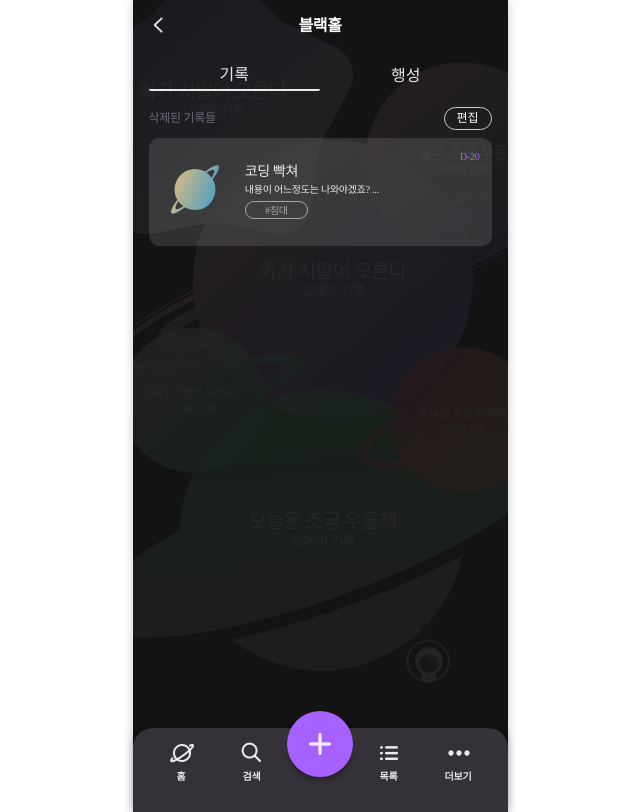
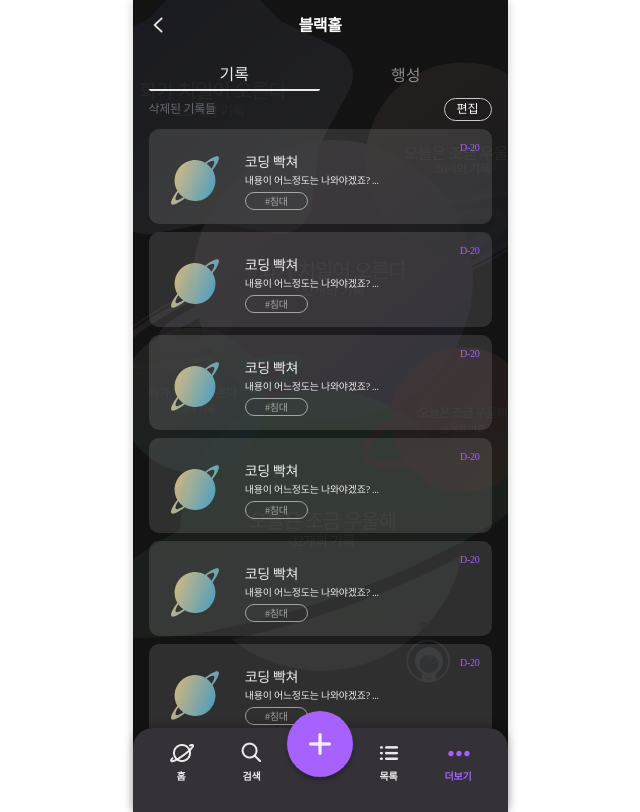
Before and after one commit to KMU-WINK/OMO, a React (Create React App) app in the folder front/: page /blackHole in a window 1280 px wide. Shown: the whole page, without its empty margins (320-960 px from the left). Built offline with nearby package versions, Linux system fonts and the light colour scheme; a web font is replaced by a local one.

Commit message:
update css & footer

```diff
--- a/front/src/components/blackhole/content.js
+++ b/front/src/components/blackhole/content.js
@@ -28,6 +28,7 @@ const Wrap = styled.div`
   color: rgba(255, 255, 255, 0.9);
   padding: 12px;
   border-radius: 10px;
+  margin-top: 8px;
 `;
 const Dday = styled.div`
   width: 100%;
--- a/front/src/components/common/footer.js
+++ b/front/src/components/common/footer.js
@@ -5,8 +5,17 @@ import styled from 'styled-components';
 import home from '../../images/common/home_icon.png';
 import search from '../../images/common/search_icon.png';
 import list from '../../images/common/list_icon.png';
+import list_purple from '../../images/common/list_purple.png';
 import more from '../../images/common/more_icon.png';
+import more_purple from '../../images/common/more_purple.png';
 import plus from '../../images/common/plus_icon.png';
+
+const listPurple = {
+    background: "url(" + list_purple + ") no-repeat",
+}
+const morePurple = {
+    background: "url(" + more_purple + ") no-repeat",
+}
 
 const Footer = (props) => {
     const history = useHistory();
@@ -27,14 +36,30 @@ const Footer = (props) => {
                         <div className={"plus"} onClick={() => history.push('/create')}/>
                     </div>
                 </PlusWrap>
+                { props.page === "list" ?
+                    <div>
+                        <ListWrap>
+                            <div onClick={() => history.push('/list')} style={listPurple}/>
+                            <p style={{color: "#A661FF"}}>목록</p>
+                        </ListWrap>
+                        <MoreWrap>
+                            <div onClick={() => history.push('/moreDetail')}/>
+                            <p>더보기</p>
+                        </MoreWrap>
+                    </div>
+                    :
+                    <div>
                         <ListWrap>
                             <div onClick={() => history.push('/list')}/>
                             <p>목록</p>
                         </ListWrap>
                         <MoreWrap>
-                    <div onClick={() => history.push('/moreDetail')}/>
-                    <p>더보기</p>
+                            <div onClick={() => history.push('/moreDetail')} style={morePurple}/>
+                            <p style={{color: "#A661FF"}}>더보기</p>
                         </MoreWrap>
+                    </div>
+
+                }
             </Wrap>
         </BackGround>
     )
--- a/front/src/pages/BlackHole.js
+++ b/front/src/pages/BlackHole.js
@@ -41,13 +41,13 @@ const BlackHole = (props) => {
 
     return (
         <Background>
+            <Header state={"Back"} title={"블랙홀"}></Header>
             <ContentContainer>
-                <Header state={"Back"} title={"블랙홀"}></Header>
                 {
                     editMode == false ?
                         <SelectContainer>
                             <Select onClick={ ()=>changeActive() } active={ isActive1 }>기록</Select>
-                            <Select onClick={ ()=>changeActive() } active={ isActive2 }>행성</Select>
+                            <Select onClick={ ()=>changeActive() } active={ isActive2 } style={{color: "rgba(255, 255, 255, 0.5)"}}>행성</Select>
                         </SelectContainer>
                         :
                         <EditContainer>
@@ -62,8 +62,17 @@ const BlackHole = (props) => {
                     }
                 </Menu>
                 <Content  day={"20"} profileImgSrc={ planet } title={"코딩 빡쳐"} detail={"내용이 어느정도는 나와야겠죠? ..."} hashtag={"침대"}/>
-                <Footer />
+                <Content  day={"20"} profileImgSrc={ planet } title={"코딩 빡쳐"} detail={"내용이 어느정도는 나와야겠죠? ..."} hashtag={"침대"}/>
+                <Content  day={"20"} profileImgSrc={ planet } title={"코딩 빡쳐"} detail={"내용이 어느정도는 나와야겠죠? ..."} hashtag={"침대"}/>
+                <Content  day={"20"} profileImgSrc={ planet } title={"코딩 빡쳐"} detail={"내용이 어느정도는 나와야겠죠? ..."} hashtag={"침대"}/>
+                <Content  day={"20"} profileImgSrc={ planet } title={"코딩 빡쳐"} detail={"내용이 어느정도는 나와야겠죠? ..."} hashtag={"침대"}/>
+                <Content  day={"20"} profileImgSrc={ planet } title={"코딩 빡쳐"} detail={"내용이 어느정도는 나와야겠죠? ..."} hashtag={"침대"}/>
+                <Content  day={"20"} profileImgSrc={ planet } title={"코딩 빡쳐"} detail={"내용이 어느정도는 나와야겠죠? ..."} hashtag={"침대"}/>
+                <Content  day={"20"} profileImgSrc={ planet } title={"코딩 빡쳐"} detail={"내용이 어느정도는 나와야겠죠? ..."} hashtag={"침대"}/>
+                <Content  day={"20"} profileImgSrc={ planet } title={"코딩 빡쳐"} detail={"내용이 어느정도는 나와야겠죠? ..."} hashtag={"침대"}/>
+                <Content  day={"20"} profileImgSrc={ planet } title={"코딩 빡쳐"} detail={"내용이 어느정도는 나와야겠죠? ..."} hashtag={"침대"}/>
             </ContentContainer>
+            <Footer />
             <Wrap>
                 <WrapMain>
                     {planets.length === 0 ?
@@ -80,11 +89,13 @@ const BlackHole = (props) => {
 export default BlackHole;
 
 const Background = styled.div`
+  height: 812px;
   position: relative;
+  background: rgba(0, 0, 0, 0.85);
 `;
 const Wrap = styled.div`
   width: 100%;
-  height: 780px;
+  height: 100%;
   position: absolute;
   top: 0;
   left: 0;
@@ -92,12 +103,12 @@ const Wrap = styled.div`
   z-index: -5;
   background: black;
   overflow: hidden;
-  padding-top: 30px;
 `;
 const WrapMain = styled.div`
   display: flex;
   align-items: center;
   backdrop-filter: blur(4px);
+  padding-top: 30px;
 `;
 
 const ContentContainer = styled.div`
@@ -105,8 +116,9 @@ const ContentContainer = styled.div`
   flex-direction: column;
   align-items: center;
   width: 100%;
-  height: 812px;
-  background: rgba(0, 0, 0, 0.85);
+  height: 678px;
+  overflow: hidden;
+  overflow-y: scroll;
 `
 const SelectContainer = styled.div`
   width: 343px;
--- a/front/src/pages/List.js
+++ b/front/src/pages/List.js
@@ -135,7 +135,7 @@ const List = (props) => {
             {
                 isActive
                     ?
-                    <Footer />
+                    <Footer page={"list"}/>
                     :
                     <DeleteBar>
                         <Deletediv>
@@ -177,7 +177,6 @@ const Background = styled.div`
   width: 375px;
   height: 812px;
   font-family: Spoqa Han Sans Neo;
-  padding-top: 0;
   box-shadow: 0px -2px 8px rgba(0, 0, 0, 0.25);
   border-radius: 0 0 0 0;
   background: rgba(0, 0, 0, 0.85);
@@ -198,6 +197,7 @@ const WrapMain = styled.div`
   display: flex;
   align-items: center;
   backdrop-filter: blur(4px);
+  padding-top: 30px;
 `;
 
 const Middle = styled.div`
```
Also changed, not shown: front/src/images/common/list_purple.png (added), front/src/images/common/more_purple.png (added). Lines whose indentation alone changed are shown as unchanged.
